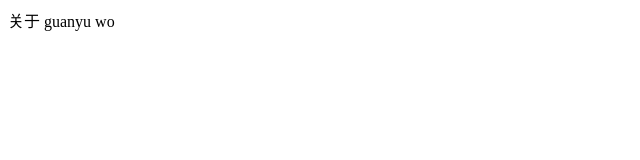
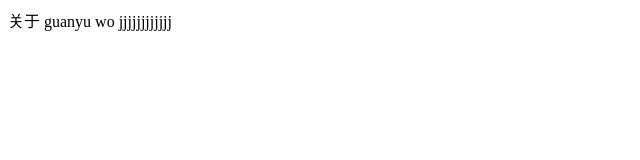
Before and after one commit to shaodongliang1116/proJect, a plain HTML site: page about.html in a window 1280 px wide. Shown: the full height of the page, 0-640 px from the left. Drawn offline with Linux system fonts and the light colour scheme.

Commit message:
about更改

```diff
--- a/about.html
+++ b/about.html
@@ -8,7 +8,7 @@
 </head>
 
 <body>
-    关于 guanyu wo
+    关于 guanyu wo jjjjjjjjjjjj
 </body>
 
 </html>
```
